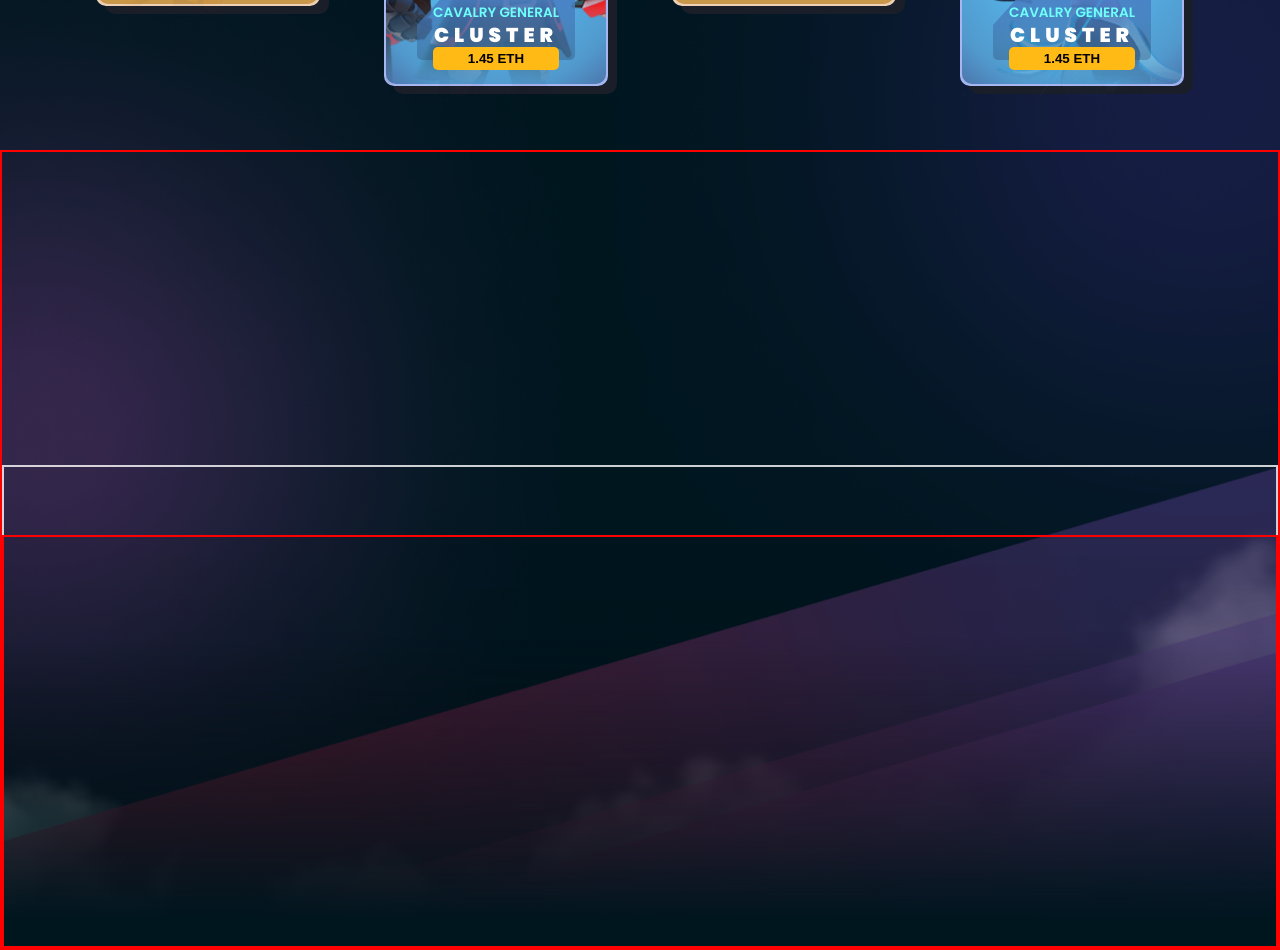
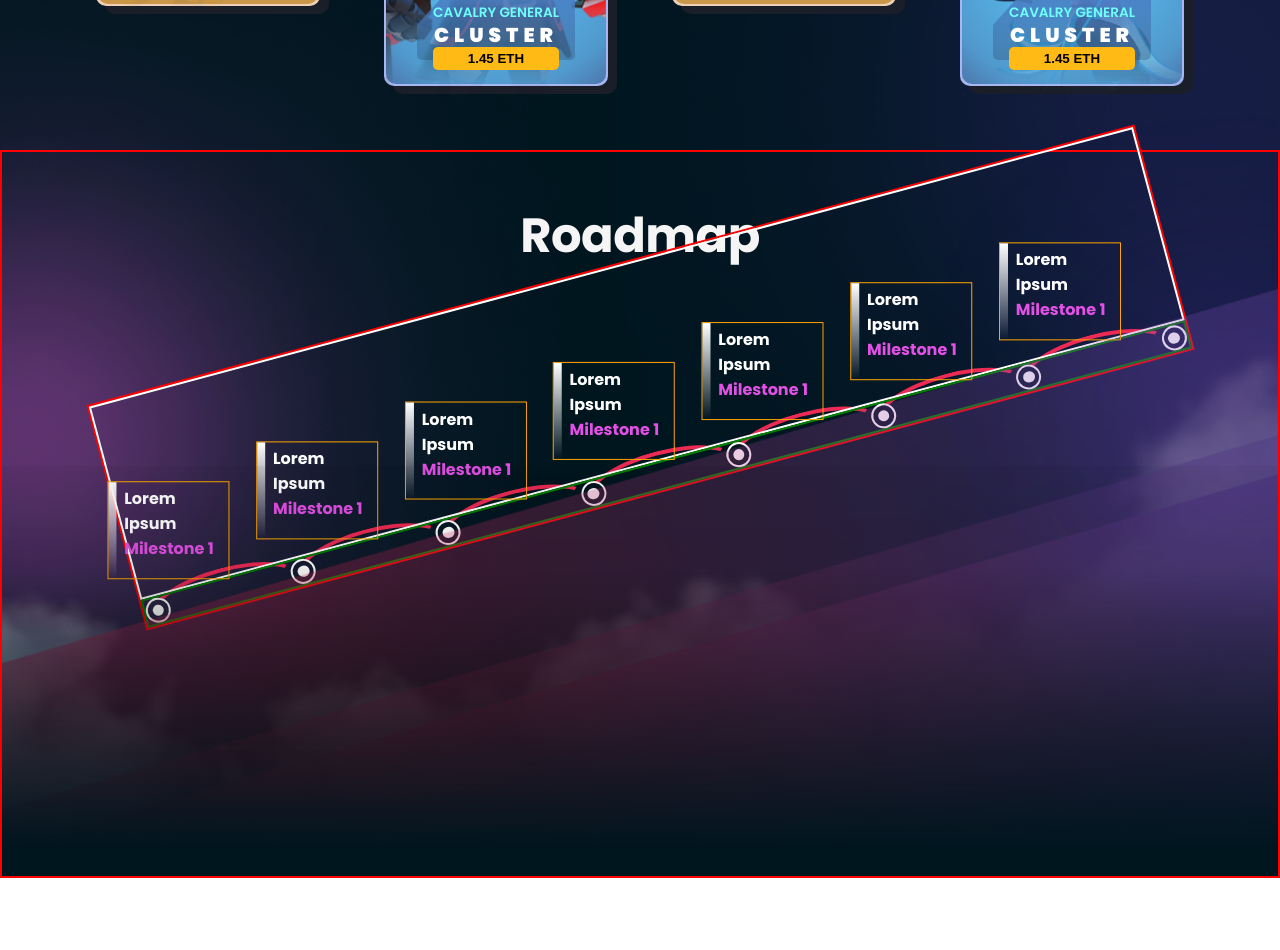
Before and after one commit to bmutahhar/zitherin-nft-marketplace, a React (Create React App) app: page / in a window 1280 px wide. Shown: the part 1540-2490 px from the top of the page. After the commit the page ends 2418 px from the top, so only its background shows below. Built offline with nearby package versions, Linux system fonts and the light colour scheme.

Commit message:
Implemented some layout for roadmap

```diff
--- a/src/components/landingPage/landingRoadmap.js
+++ b/src/components/landingPage/landingRoadmap.js
@@ -1,12 +1,161 @@
 import React from "react";
 import * as Styled from "./styles";
 import { backgroundImages } from "../../utils/constants/images";
+import { Roadmap } from "../../components";
 
 const LandingRoadmap = () => {
   return (
     <Styled.SectionThree>
-      <Styled.BgImage src={backgroundImages.clouds} />
-      <Styled.Overlay src={backgroundImages.bgOverlay}/>
+      <Styled.HeroContainerTwo>
+        <Styled.HeroTitleMedium>Roadmap</Styled.HeroTitleMedium>
+      </Styled.HeroContainerTwo>
+      <Styled.RoadmapContainer>
+        <Styled.RoadmapItems>
+          <Styled.RoadMapItem top={55} left={10}>
+            <Styled.RoadmapBar />
+            <Styled.RoadmapText>
+              <Styled.RoadmapTitle>Lorem Ipsum</Styled.RoadmapTitle>
+              <Styled.RoadmapSubtitle>Milestone 1</Styled.RoadmapSubtitle>
+            </Styled.RoadmapText>
+          </Styled.RoadMapItem>
+          <Styled.RoadMapItem top={50} left={20}>
+            <Styled.RoadmapBar />
+            <Styled.RoadmapText>
+              <Styled.RoadmapTitle>Lorem Ipsum</Styled.RoadmapTitle>
+              <Styled.RoadmapSubtitle>Milestone 1</Styled.RoadmapSubtitle>
+            </Styled.RoadmapText>
+          </Styled.RoadMapItem>
+          <Styled.RoadMapItem top={45} left={31}>
+            <Styled.RoadmapBar />
+            <Styled.RoadmapText>
+              <Styled.RoadmapTitle>Lorem Ipsum</Styled.RoadmapTitle>
+              <Styled.RoadmapSubtitle>Milestone 1</Styled.RoadmapSubtitle>
+            </Styled.RoadmapText>
+          </Styled.RoadMapItem>
+          <Styled.RoadMapItem top={40} left={41}>
+            <Styled.RoadmapBar />
+            <Styled.RoadmapText>
+              <Styled.RoadmapTitle>Lorem Ipsum</Styled.RoadmapTitle>
+              <Styled.RoadmapSubtitle>Milestone 1</Styled.RoadmapSubtitle>
+            </Styled.RoadmapText>
+          </Styled.RoadMapItem>
+          <Styled.RoadMapItem top={35} left={51.5}>
+            <Styled.RoadmapBar />
+            <Styled.RoadmapText>
+              <Styled.RoadmapTitle>Lorem Ipsum</Styled.RoadmapTitle>
+              <Styled.RoadmapSubtitle>Milestone 1</Styled.RoadmapSubtitle>
+            </Styled.RoadmapText>
+          </Styled.RoadMapItem>
+          <Styled.RoadMapItem top={30} left={62}>
+            <Styled.RoadmapBar />
+            <Styled.RoadmapText>
+              <Styled.RoadmapTitle>Lorem Ipsum</Styled.RoadmapTitle>
+              <Styled.RoadmapSubtitle>Milestone 1</Styled.RoadmapSubtitle>
+            </Styled.RoadmapText>
+          </Styled.RoadMapItem>
+          <Styled.RoadMapItem top={25} left={72.5}>
+            <Styled.RoadmapBar />
+            <Styled.RoadmapText>
+              <Styled.RoadmapTitle>Lorem Ipsum</Styled.RoadmapTitle>
+              <Styled.RoadmapSubtitle>Milestone 1</Styled.RoadmapSubtitle>
+            </Styled.RoadmapText>
+          </Styled.RoadMapItem>
+        </Styled.RoadmapItems>
+
+        <Styled.BulletsContainer>
+          <Styled.Bullet left={0}>
+            <Styled.InnerCircle />
+            <Styled.Curve />
+          </Styled.Bullet>
+          <Styled.Bullet left={8}>
+            <Styled.InnerCircle />
+            <Styled.Curve />
+          </Styled.Bullet>
+          <Styled.Bullet left={16}>
+            <Styled.InnerCircle />
+            <Styled.Curve />
+          </Styled.Bullet>
+          <Styled.Bullet left={24}>
+            <Styled.InnerCircle />
+            <Styled.Curve />
+          </Styled.Bullet>
+          <Styled.Bullet left={32}>
+            <Styled.InnerCircle />
+            <Styled.Curve />
+          </Styled.Bullet>
+          <Styled.Bullet left={40}>
+            <Styled.InnerCircle />
+            <Styled.Curve />
+          </Styled.Bullet>
+          <Styled.Bullet left={48}>
+            <Styled.InnerCircle />
+            <Styled.Curve />
+          </Styled.Bullet>
+          <Styled.Bullet left={56}>
+            <Styled.InnerCircle />
+          </Styled.Bullet>
+        </Styled.BulletsContainer>
+      </Styled.RoadmapContainer>
+
+      {/* <Styled.RoadmapItems>
+        <Styled.RoadMapItem top={55} left={10}>
+          <Styled.RoadmapBar />
+          <Styled.RoadmapText>
+            <Styled.RoadmapTitle>Lorem Ipsum</Styled.RoadmapTitle>
+            <Styled.RoadmapSubtitle>Milestone 1</Styled.RoadmapSubtitle>
+          </Styled.RoadmapText>
+        </Styled.RoadMapItem>
+        <Styled.RoadMapItem top={50} left={20}>
+          <Styled.RoadmapBar />
+          <Styled.RoadmapText>
+            <Styled.RoadmapTitle>Lorem Ipsum</Styled.RoadmapTitle>
+            <Styled.RoadmapSubtitle>Milestone 1</Styled.RoadmapSubtitle>
+          </Styled.RoadmapText>
+        </Styled.RoadMapItem>
+        <Styled.RoadMapItem top={45} left={31}>
+          <Styled.RoadmapBar />
+          <Styled.RoadmapText>
+            <Styled.RoadmapTitle>Lorem Ipsum</Styled.RoadmapTitle>
+            <Styled.RoadmapSubtitle>Milestone 1</Styled.RoadmapSubtitle>
+          </Styled.RoadmapText>
+        </Styled.RoadMapItem>
+        <Styled.RoadMapItem top={40} left={41}>
+          <Styled.RoadmapBar />
+          <Styled.RoadmapText>
+            <Styled.RoadmapTitle>Lorem Ipsum</Styled.RoadmapTitle>
+            <Styled.RoadmapSubtitle>Milestone 1</Styled.RoadmapSubtitle>
+          </Styled.RoadmapText>
+        </Styled.RoadMapItem>
+        <Styled.RoadMapItem top={35} left={51.5}>
+          <Styled.RoadmapBar />
+          <Styled.RoadmapText>
+            <Styled.RoadmapTitle>Lorem Ipsum</Styled.RoadmapTitle>
+            <Styled.RoadmapSubtitle>Milestone 1</Styled.RoadmapSubtitle>
+          </Styled.RoadmapText>
+        </Styled.RoadMapItem>
+        <Styled.RoadMapItem top={30} left={62}>
+          <Styled.RoadmapBar />
+          <Styled.RoadmapText>
+            <Styled.RoadmapTitle>Lorem Ipsum</Styled.RoadmapTitle>
+            <Styled.RoadmapSubtitle>Milestone 1</Styled.RoadmapSubtitle>
+          </Styled.RoadmapText>
+        </Styled.RoadMapItem>
+        <Styled.RoadMapItem top={25} left={72.5}>
+          <Styled.RoadmapBar />
+          <Styled.RoadmapText>
+            <Styled.RoadmapTitle>Lorem Ipsum</Styled.RoadmapTitle>
+            <Styled.RoadmapSubtitle>Milestone 1</Styled.RoadmapSubtitle>
+          </Styled.RoadmapText>
+        </Styled.RoadMapItem>
+      </Styled.RoadmapItems> */}
+
+      <Styled.BgImageContainer>
+        {/* <Styled.BulletsContainer>
+          <Styled.BulletsImg src={backgroundImages.bullets} />
+        </Styled.BulletsContainer> */}
+        <Styled.BgImage src={backgroundImages.clouds} />
+        <Styled.Overlay src={backgroundImages.bgOverlay} />
+      </Styled.BgImageContainer>
     </Styled.SectionThree>
   );
 };
--- a/src/components/landingPage/styles/roadmap.js
+++ b/src/components/landingPage/styles/roadmap.js
@@ -1,24 +1,142 @@
 import styled from "styled-components";
+
+export const BgImageContainer = styled.div`
+  position: relative;
+  /* border: 2px solid cyan; */
+  width: 100%;
+`;
 
 export const BgImage = styled.img`
   width: 100%;
-  /* height: 70%; */
-  border: 2px solid white;
-  position:absolute;
-  bottom:-100px;
-  left:0;
-  opacity:0.8;
+  height: 100%;
+  opacity: 0.7;
+  z-index: -1;
 `;
-
-export const LeftGradient = styled.div``;
-
-export const RightGradient = styled.div``;
 
 export const Overlay = styled.img`
   width: 100%;
-  /* height: 100%; */
-  position:absolute;
-  bottom:0;
-  left:0;
-  border:2px solid red;
+  position: absolute;
+  bottom: 0;
+  left: 0;
+  z-index: 1;
 `;
+
+export const RoadmapContainer = styled.div`
+  display: flex;
+  flex-direction: column;
+  align-items: center;
+  justify-content: space-evenly;
+  border: 2px solid red;
+  width: 85%;
+  position: absolute;
+  top: 15%;
+  transform: rotate(-15deg);
+
+  @media only screen and (min-width: 1920px) {
+    top: 30%;
+  }
+`;
+
+export const BulletsContainer = styled.div`
+  border: 2px solid green;
+  display: flex;
+  align-items: center;
+  justify-content: space-between;
+  width: 100%;
+`;
+
+export const BulletsImg = styled.img`
+  width: 80%;
+  /* border: 1px solid pink; */
+`;
+
+export const RoadmapItems = styled.div`
+  display: flex;
+  align-items: flex-end;
+  justify-content: space-around;
+  border: 2px solid white;
+  width: 100%;
+  min-height: 200px;
+  @media only screen and (min-width: 1920px) {
+    justify-content: space-around;
+  }
+`;
+
+export const RoadMapItem = styled.div`
+  display: flex;
+  margin: 0 1.25vw;
+  border: 1px solid orange;
+  transform: rotate(15deg) translateX(-2.2rem);
+
+  @media only screen and (min-width: 1920px) {
+    margin: 0;
+    transform: rotate(15deg) translateX(-3rem);
+  }
+`;
+
+export const RoadmapBar = styled.div`
+  width: 0.5rem;
+  height: 6rem;
+  background: linear-gradient(180deg, #ffffff 0%, #ffffff00 100%);
+  @media only screen and (min-width: 1920px) {
+    width: 0.75rem;
+  }
+`;
+
+export const RoadmapText = styled.div`
+  display: flex;
+  flex-direction: column;
+  /* border: 1px solid cyan; */
+  margin-left: 0.5rem;
+  margin-top: 0.25rem;
+`;
+
+export const RoadmapTitle = styled.h5`
+  color: white;
+  font-weight: 700;
+  font-size: 1rem;
+  text-align: left;
+  @media only screen and (min-width: 1920px) {
+    font-size: 1.5rem;
+  }
+`;
+
+export const RoadmapSubtitle = styled.p`
+  color: #e250e5;
+  font-weight: 700;
+  font-size: 1rem;
+  text-align: left;
+  @media only screen and (min-width: 1920px) {
+    font-size: 1.5rem;
+  }
+`;
+
+export const Bullet = styled.div`
+  border: 2px solid white;
+  border-radius: 50%;
+  padding: 0.25rem;
+  width: 25px;
+  height: 25px;
+  display: flex;
+  align-items: center;
+  justify-content: center;
+  position: relative;
+`;
+
+export const InnerCircle = styled.div`
+  border-radius: 50%;
+  background: white;
+  width: 90%;
+  height: 90%;
+`;
+
+export const Curve = styled.div`
+  width: 12.5vw;
+  height: 50px;
+  border: solid 4px #ed2a54;
+  border-color: #ed2a54 transparent transparent transparent;
+  border-radius: 80%/50px 50px 0 0;
+  position: absolute;
+  left: 0px;
+  z-index: -1;
+`;
--- a/src/components/landingPage/styles/sections.js
+++ b/src/components/landingPage/styles/sections.js
@@ -30,13 +30,39 @@ export const SectionTwo = styled.section`
 
 export const SectionThree = styled.section`
   width: 100%;
-  height: 100vh;
+  border: 2px solid red;
   background: transparent;
-  border: 2px solid red;
   position: relative;
-  overflow-y:hidden;
-  /* background-image: url(${backgroundImages.clouds});
-  background-position: bottom;
-  background-size: contain ;
-  background-repeat: no-repeat; */
+  display:flex;
+  flex-direction:column;
+  align-items:center;
+  justify-content:center;
+  z-index: 1;
+  &::before {
+    content: "";
+    position: absolute;
+    left:0;
+    top:-80px;
+    width: 100%;
+    height: 100%;
+    z-index: -1;
+    background-image: url(${backgroundImages.gradientLeft});
+    background-position: left;
+    background-size: contain;
+    background-repeat: no-repeat;
+  }
+  &::after {
+    content: "";
+    position: absolute;
+    right:0;
+    top:-80px;
+
+    width: 100%;
+    height: 100%;
+    z-index: -1;
+    background-image: url(${backgroundImages.gradientRight});
+    background-position: right;
+    background-size: contain;
+    background-repeat: no-repeat;
+  }
 `;
--- a/src/components/roadmap/index.js
+++ b/src/components/roadmap/index.js
@@ -4,14 +4,20 @@ import { Container, Bullet, InnerCircle } from "./styled.components";
 const Roadmap = () => {
   return (
     <Container>
-      <Bullet isFirst>
+      <Bullet isLast>
         <InnerCircle />
-        <Bullet>
+        <Bullet >
           <InnerCircle />
           <Bullet>
             <InnerCircle />
-            <Bullet isLast>
+            <Bullet>
               <InnerCircle />
+              <Bullet>
+                <InnerCircle />
+                <Bullet isFirst>
+                  <InnerCircle />
+                </Bullet>
+              </Bullet>
             </Bullet>
           </Bullet>
         </Bullet>
--- a/src/components/roadmap/styled.components.js
+++ b/src/components/roadmap/styled.components.js
@@ -43,6 +43,6 @@ export const Bullet = styled.div`
 export const InnerCircle = styled.div`
   border-radius: 50%;
   background: white;
-  width: 17px;
-  height: 17px;
+  width: 90%;
+  height: 90%;
 `;
--- a/src/utils/constants/images.js
+++ b/src/utils/constants/images.js
@@ -5,6 +5,7 @@ import clouds from "../../assets/images/bg-3.png";
 import bgOverlay from "../../assets/images/bg-overlay.png";
 import gradientLeft from "../../assets/images/gradient-left.png";
 import gradientRight from "../../assets/images/gradient-right.png";
+import bullets from "../../assets/images/bullets.png";
 
 export const backgroundImages = {
   heroBg,
@@ -14,4 +15,5 @@ export const backgroundImages = {
   bgOverlay,
   gradientLeft,
   gradientRight,
+  bullets,
 };
```
Also changed, not shown: src/assets/images/bullets.png (added).
